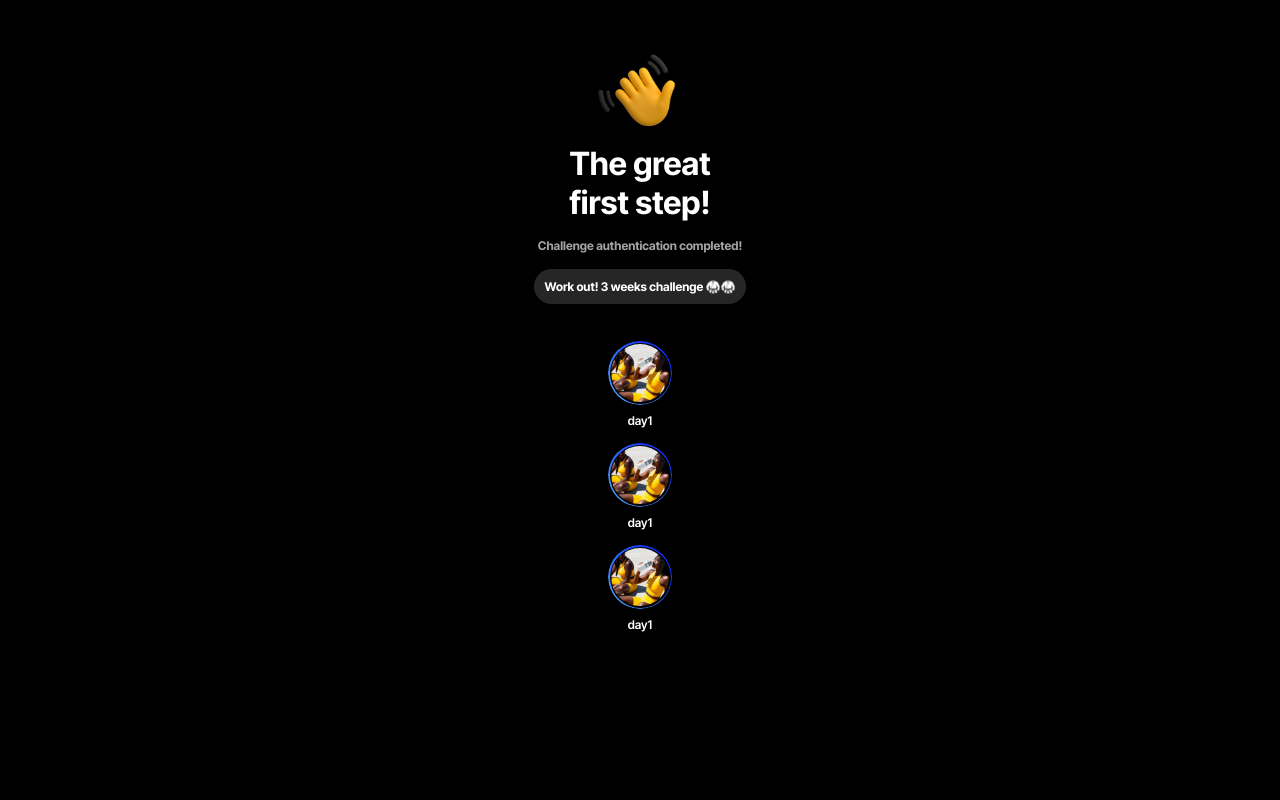
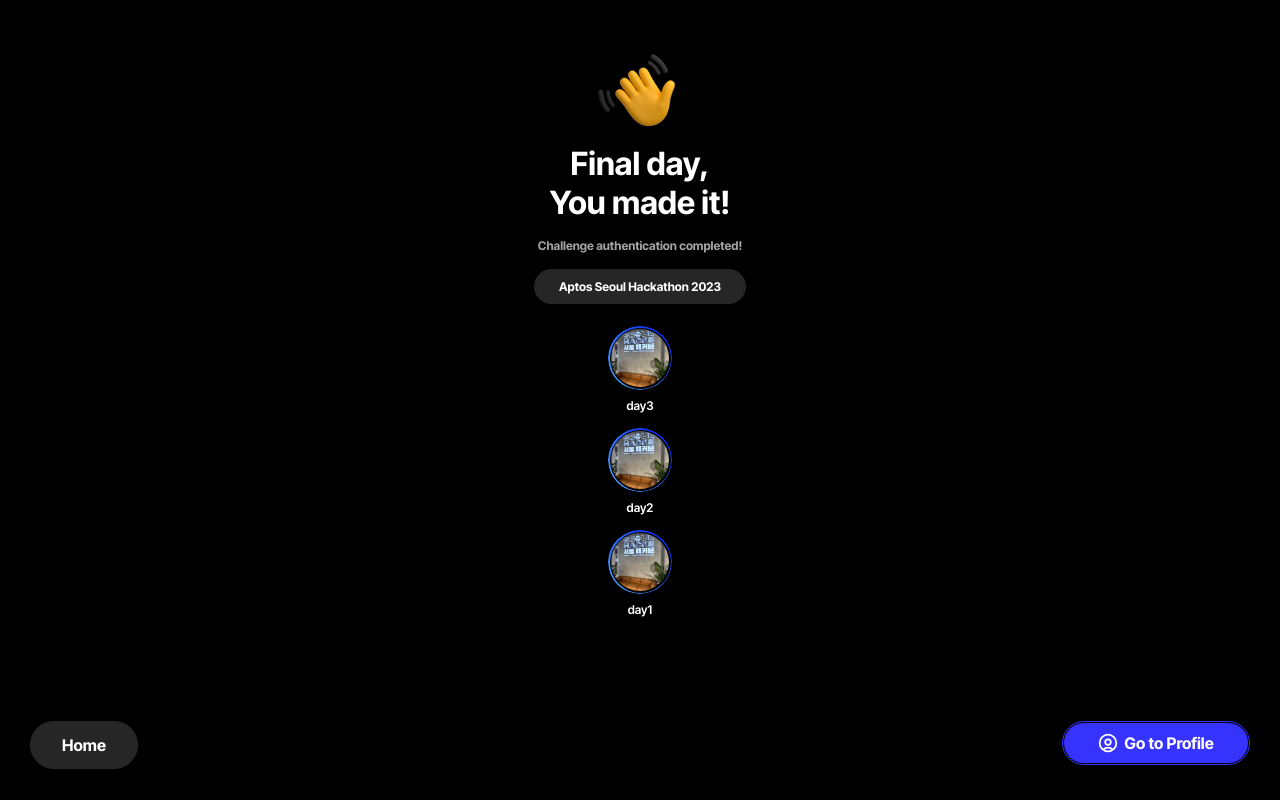
Before and after one commit to aptos-lifemining/aptos-lifemining-front, a Next.js app: page /video/upload_complete in a window 1280 px wide. Built offline with nearby package versions, Linux system fonts and the light colour scheme; what @aptos-labs/wallet-adapter-react, petra-plugin-wallet-adapter would draw is missing.

Commit message:
feat: join 및 verify 기능

```diff
--- /dev/null
+++ b/network/aptos.tsx
@@ -0,0 +1,3 @@
+import { AptosClient } from 'aptos';
+
+export const aptosClient = new AptosClient(process.env.NEXT_PUBLIC_APTOS_NODE_ADDRESS);
--- a/template/UploadComplete.tsx
+++ b/template/UploadComplete.tsx
@@ -1,9 +1,12 @@
+import Router from 'next/router';
 import React from 'react';
 
 import styled, { keyframes } from 'styled-components';
+import BorderButton from '../components/BorderButton';
 import ProfileIcon from '../components/ProfileIcon';
 
 import Hand from '../public/svg/shake_hand.svg';
+import Profile from '../public/svg/user.svg';
 
 export default function UploadCompleteTemplate() {
   return (
@@ -11,26 +14,49 @@ export default function UploadCompleteTemplate() {
       <ContentWrapper>
         <HandIcon />
         <div className="success-title">
-          The great
+          Final day,
           <br />
-          first step!
+          You made it!
         </div>
         <div className="success-sub">Challenge authentication completed! </div>
-        <div className="challenge-category">Work out! 3 weeks challenge 🥋🥋</div>
+        <div className="challenge-category">Aptos Seoul Hackathon 2023</div>
         <ProfileIconContainer>
           <div className="first-profile">
-            <ProfileIcon src="/img/sample.png" size={64} borderSize={1.5} />
-            <div className="day">day1</div>
+            <ProfileIcon src="/img/hack.png" size={64} borderSize={1.5} />
+            <div className="day">day3</div>
           </div>
           <div className="second-profile">
-            <ProfileIcon src="/img/sample.png" size={64} borderSize={1.5} />
-            <div className="day">day1</div>
+            <ProfileIcon src="/img/hack.png" size={64} borderSize={1.5} />
+            <div className="day">day2</div>
           </div>
           <div className="third-profile">
-            <ProfileIcon src="/img/sample.png" size={64} borderSize={1.5} />
+            <ProfileIcon src="/img/hack.png" size={64} borderSize={1.5} />
             <div className="day">day1</div>
           </div>
         </ProfileIconContainer>
+        <ButtonContainer>
+          <div
+            className="home"
+            onClick={() => {
+              Router.push('/');
+            }}
+          >
+            Home
+          </div>
+          <BorderButton
+            width={188}
+            height={44}
+            buttonColor="rgba(55, 51, 255, 1)"
+            textColor="#ffffff"
+            textSize={16}
+            onClick={() => {
+              Router.replace('/profile');
+            }}
+          >
+            <UserBadge />
+            Go to Profile
+          </BorderButton>
+        </ButtonContainer>
       </ContentWrapper>
     </Container>
   );
@@ -125,7 +151,7 @@ const HandIcon = styled(Hand)`
 const ProfileIconContainer = styled.div`
   width: 100%;
   position: absolute;
-  top: 341px;
+  top: 326px;
   display: flex;
   flex-direction: column;
   align-items: center;
@@ -187,3 +213,42 @@ const ProfileIconContainer = styled.div`
     }
   }
 `;
+
+const ButtonContainer = styled.div`
+  z-index: 20;
+  width: 100%;
+  height: 79px;
+  position: fixed;
+  bottom: 0;
+  display: flex;
+  align-items: flex-start;
+  justify-content: space-between;
+  background-color: #000000;
+  padding: 0 30px;
+
+  .home {
+    font-family: InterTight;
+    font-style: normal;
+    font-weight: 700;
+    font-size: 16px;
+    line-height: 19px;
+
+    color: #ffffff;
+    display: flex;
+    justify-content: center;
+    align-items: center;
+    width: 108px;
+    height: 48px;
+    background: #262626;
+    border-radius: 24px;
+  }
+`;
+
+const UserBadge = styled(Profile)`
+  width: 20px;
+  height: 20px;
+  path {
+    stroke: #ffffff;
+  }
+  margin-right: 6px;
+`;
```
Also changed, not shown: components/BottomJoinCTA.tsx (+55 -35 lines), components/UploadVideo.tsx (+38 -34 lines).
